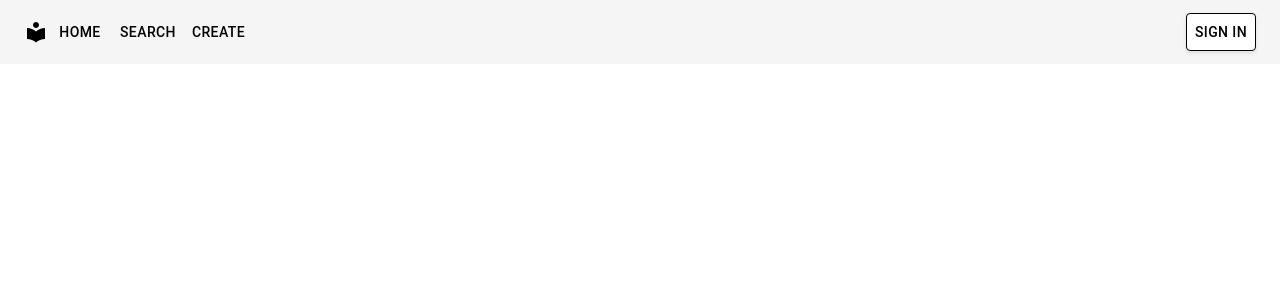
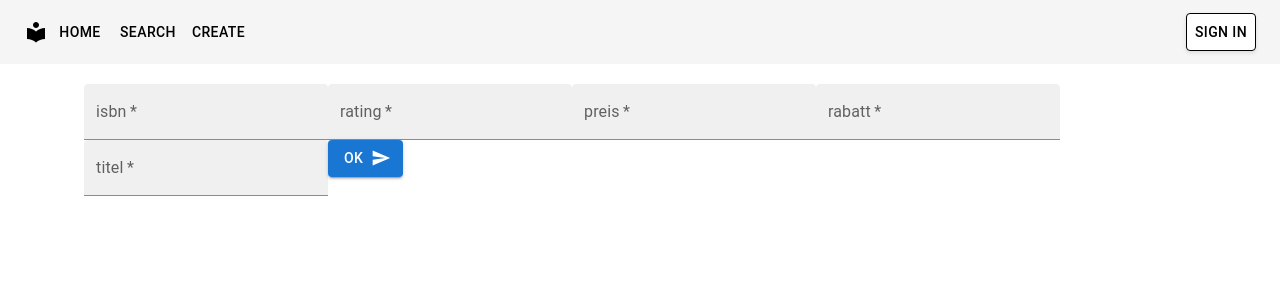
Before and after one commit to rirag12345/SWE-Abgabe-2-Gruppe-1, a React (Vite) app: page /create in a window 1280 px wide. Shown: the top 300 px of the page. Built offline with nearby package versions, Linux system fonts and the light colour scheme.

Commit message:
feat: add Create component and route for book creation

```diff
--- a/src/App.tsx
+++ b/src/App.tsx
@@ -1,5 +1,6 @@
 import { Container } from '@mui/material';
 import { Route, BrowserRouter as Router, Routes } from 'react-router-dom';
+import { Create } from './components/Create';
 import { Navbar } from './components/Navbar';
 import { SignIn } from './components/Sign-in';
 import { BookDetails } from './features/search/book-details';
@@ -28,6 +29,7 @@ export const App = () => {
                             path="/book-details/:isbn"
                             element={<BookDetails />}
                         />
+                        <Route path="/create" element={<Create />} />
                     </Routes>
                 </Container>
             </div>
--- /dev/null
+++ b/src/components/Create.tsx
@@ -0,0 +1,111 @@
+import SendIcon from '@mui/icons-material/Send';
+import { Alert, Box, Button, Container, TextField } from '@mui/material';
+import axios from 'axios';
+import { useState } from 'react';
+
+export function Create() {
+    const [isbn, setIsbn] = useState('');
+    const [rating, setRating] = useState('');
+    const [price, setPrice] = useState('');
+    const [discount, setDiscount] = useState('');
+    const [title, setTitle] = useState('');
+    const [buttonDisabled, setButtonDisabled] = useState(false);
+    const [showAlert, setShowAlert] = useState(false);
+
+    async function handleClick() {
+        setButtonDisabled(true);
+        try {
+            const response = await axios.post(
+                'https://localhost:3000/rest',
+                {
+                    isbn: isbn,
+                    rating: parseInt(rating),
+                    preis: parseFloat(price),
+                    rabatt: parseFloat(discount),
+                    titel: { titel: title },
+                },
+                {
+                    headers: {
+                        'Content-Type': 'application/json',
+                        Authorization: `Bearer ${localStorage.getItem('JWT')}`,
+                    },
+                },
+            );
+            if (response.status === 201) {
+                setShowAlert(true);
+            }
+        } catch (error) {
+            console.error(error);
+        }
+    }
+
+    function reset() {
+        setIsbn('');
+        setRating('');
+        setPrice('');
+        setDiscount('');
+        setTitle('');
+        setButtonDisabled(false);
+        setShowAlert(false);
+    }
+
+    return (
+        <Container>
+            <Box sx={{ display: 'block' }}>
+                <TextField
+                    required
+                    id='isbn-textField'
+                    label='isbn'
+                    variant='filled'
+                    value={isbn}
+                    onChange={(e) => setIsbn(e.target.value)}
+                />
+                <TextField
+                    required
+                    id='rating-textField'
+                    label='rating'
+                    variant='filled'
+                    value={rating}
+                    onChange={(e) => setRating(e.target.value)}
+                />
+                <TextField
+                    required
+                    id='price-textField'
+                    label='preis'
+                    variant='filled'
+                    value={price}
+                    onChange={(e) => setPrice(e.target.value)}
+                />
+                <TextField
+                    required
+                    id='discount-textField'
+                    label='rabatt'
+                    variant='filled'
+                    value={discount}
+                    onChange={(e) => setDiscount(e.target.value)}
+                />
+                <TextField
+                    required
+                    id='title-textField'
+                    label='titel'
+                    variant='filled'
+                    value={title}
+                    onChange={(e) => setTitle(e.target.value)}
+                />
+                <Button
+                    onClick={handleClick}
+                    variant='contained'
+                    endIcon={<SendIcon />}
+                    disabled={buttonDisabled}
+                >
+                    OK
+                </Button>
+                {showAlert && (
+                    <Alert severity='success' onClose={() => reset()}>
+                        Success!
+                    </Alert>
+                )}
+            </Box>
+        </Container>
+    );
+}
--- a/src/components/Navbar.tsx
+++ b/src/components/Navbar.tsx
@@ -25,7 +25,9 @@ export const Navbar = () => {
                     >
                         Search
                     </Button>
-                    <Button color="inherit">Create</Button>
+                    <Button color="inherit" component={Link} to="/create">
+                        Create
+                    </Button>
                 </Box>
                 <Box
                     sx={{
```
